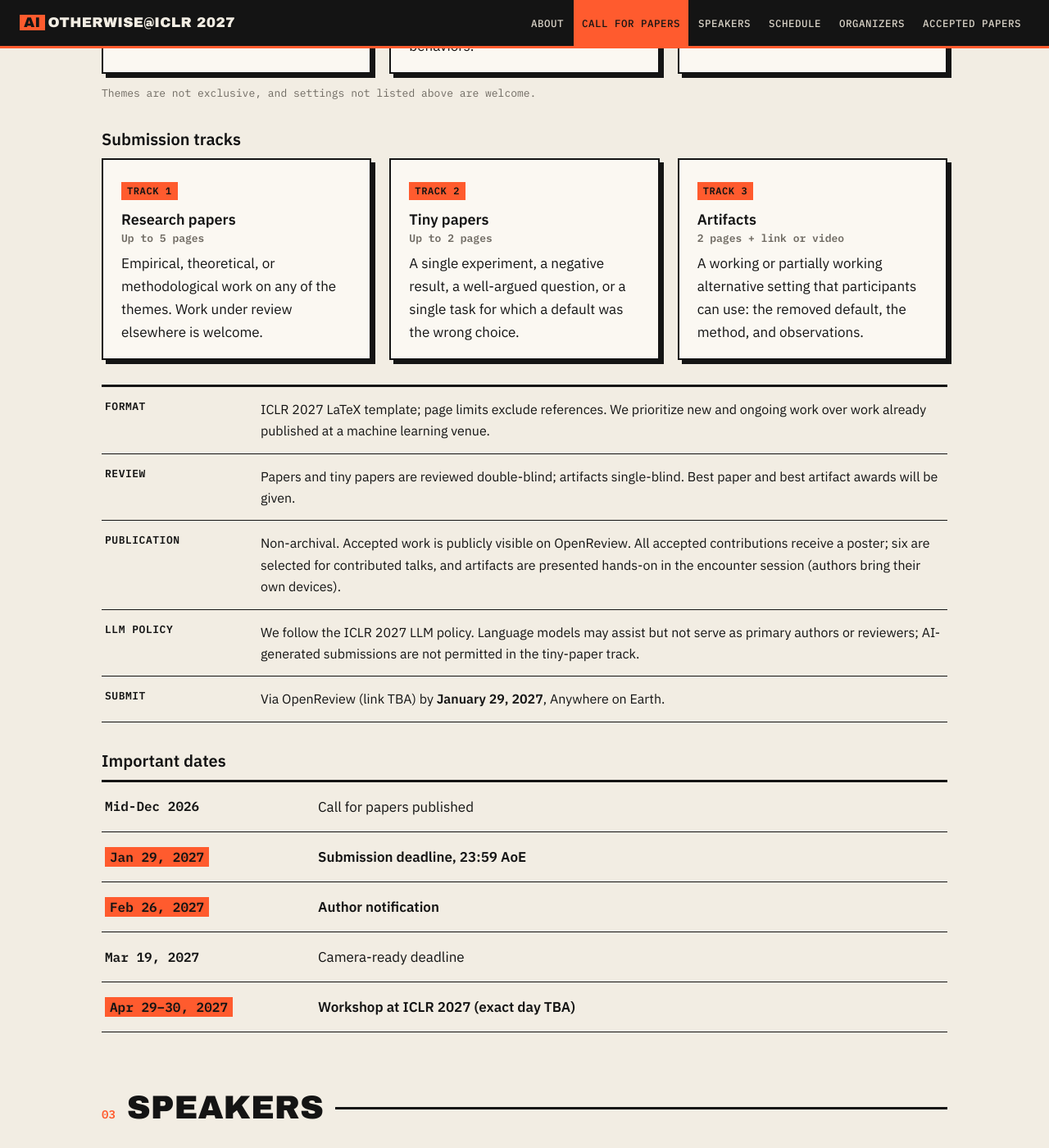
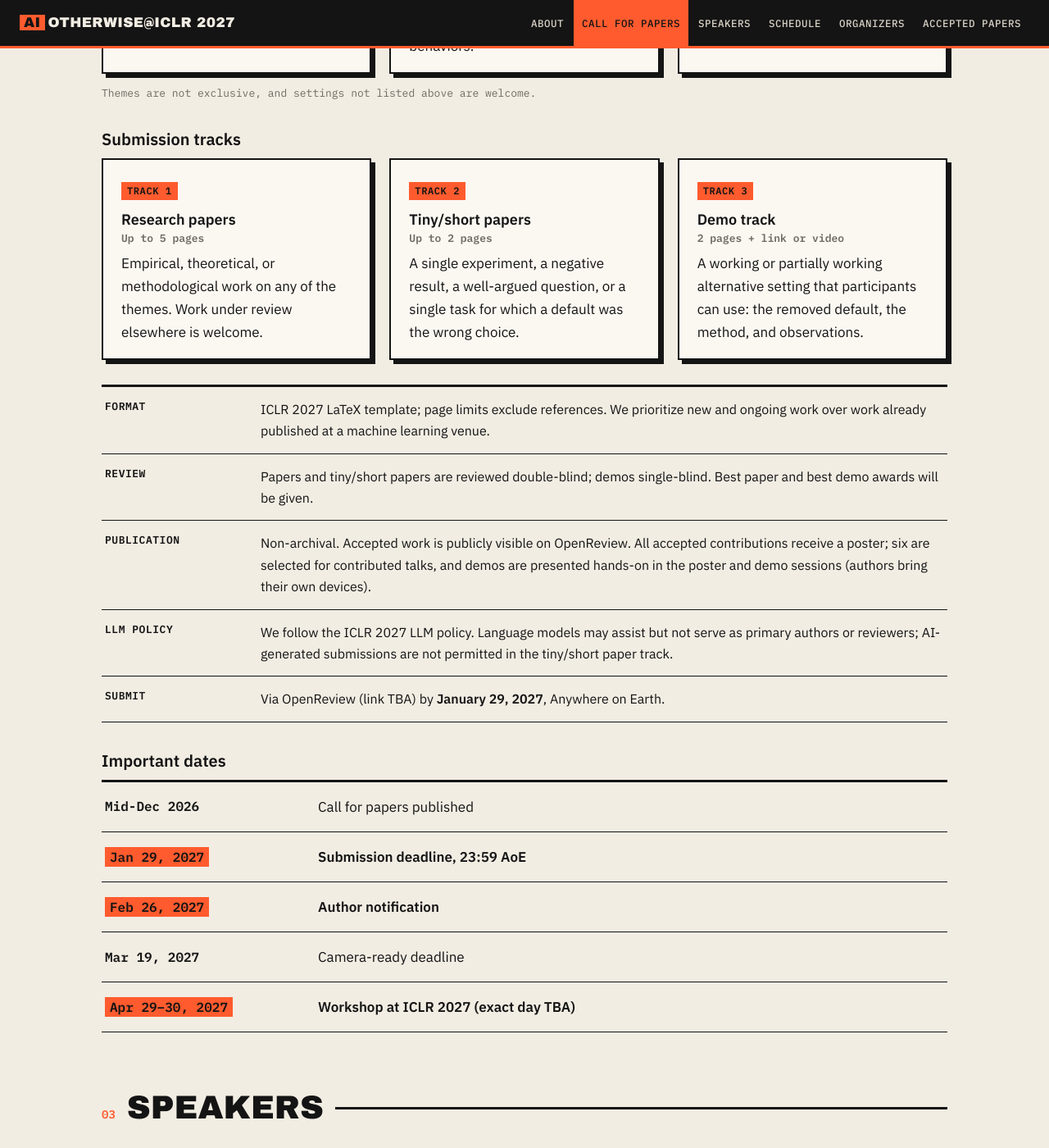
Before and after one commit to siyaqi/siyaqi.github.io, a Jekyll site: the page built from workshop_ai_otherwise/index.html, in a window 1280 px wide and 1400 px high, scrolled down 2939 px. Shown: the whole window at 82% size. Built offline with Jekyll 4.4.1, drawn with Linux system fonts in a browser that asks for light colours; some of the changed text lies outside the part shown.

Commit message:
Workshop page: add Hyokun Yun and nine invited speakers with photos; rename tracks to tiny/short and demo
Co-Authored-By: Claude Opus 5.5 (1M context) <noreply@anthropic.com>

```diff
--- a/workshop_ai_otherwise/index.html
+++ b/workshop_ai_otherwise/index.html
@@ -256,8 +256,10 @@ sitemap: false
   .person .area { display: inline-block; font: 600 11.5px/1.2 var(--mono); background: var(--orange); padding: 5px 7px; }
   .speaker-card { padding: 12px 10px 14px; }
   .speaker-card .ph { width: 80px; font-size: 26px; margin-bottom: 10px; }
-  .speaker-card h4 { font-size: 15px; margin: 0; }
-  @media (max-width: 860px) { .people { grid-template-columns: repeat(2, minmax(0, 1fr)); gap: 16px; } }
+  .speaker-card h4 { font-size: 15px; margin: 0 0 4px; }
+  .speaker-card .aff { font-size: 11.5px; margin-bottom: 0; }
+  .speakers-grid { grid-template-columns: repeat(5, minmax(0, 1fr)); gap: 16px; }
+  @media (max-width: 860px) { .people, .speakers-grid { grid-template-columns: repeat(2, minmax(0, 1fr)); gap: 16px; } }
 
   /* placeholder */
   .placeholder {
@@ -440,15 +442,15 @@ sitemap: false
     <h3 id="submission">Submission tracks</h3>
     <div class="grid-3 tracks">
       <div class="card fmt"><span class="tag">Track 1</span><h4>Research papers</h4><span class="pages">Up to 5 pages</span><p>Empirical, theoretical, or methodological work on any of the themes. Work under review elsewhere is welcome.</p></div>
-      <div class="card fmt"><span class="tag">Track 2</span><h4>Tiny papers</h4><span class="pages">Up to 2 pages</span><p>A single experiment, a negative result, a well-argued question, or a single task for which a default was the wrong choice.</p></div>
-      <div class="card fmt"><span class="tag">Track 3</span><h4>Artifacts</h4><span class="pages">2 pages + link or video</span><p>A working or partially working alternative setting that participants can use: the removed default, the method, and observations.</p></div>
+      <div class="card fmt"><span class="tag">Track 2</span><h4>Tiny/short papers</h4><span class="pages">Up to 2 pages</span><p>A single experiment, a negative result, a well-argued question, or a single task for which a default was the wrong choice.</p></div>
+      <div class="card fmt"><span class="tag">Track 3</span><h4>Demo track</h4><span class="pages">2 pages + link or video</span><p>A working or partially working alternative setting that participants can use: the removed default, the method, and observations.</p></div>
     </div>
 
     <dl class="details" style="margin-top:30px">
       <div><dt>Format</dt><dd>ICLR 2027 LaTeX template; page limits exclude references. We prioritize new and ongoing work over work already published at a machine learning venue.</dd></div>
-      <div><dt>Review</dt><dd>Papers and tiny papers are reviewed double-blind; artifacts single-blind. Best paper and best artifact awards will be given.</dd></div>
-      <div><dt>Publication</dt><dd>Non-archival. Accepted work is publicly visible on OpenReview. All accepted contributions receive a poster; six are selected for contributed talks, and artifacts are presented hands-on in the encounter session (authors bring their own devices).</dd></div>
-      <div><dt>LLM policy</dt><dd>We follow the ICLR 2027 LLM policy. Language models may assist but not serve as primary authors or reviewers; AI-generated submissions are not permitted in the tiny-paper track.</dd></div>
+      <div><dt>Review</dt><dd>Papers and tiny/short papers are reviewed double-blind; demos single-blind. Best paper and best demo awards will be given.</dd></div>
+      <div><dt>Publication</dt><dd>Non-archival. Accepted work is publicly visible on OpenReview. All accepted contributions receive a poster; six are selected for contributed talks, and demos are presented hands-on in the poster and demo sessions (authors bring their own devices).</dd></div>
+      <div><dt>LLM policy</dt><dd>We follow the ICLR 2027 LLM policy. Language models may assist but not serve as primary authors or reviewers; AI-generated submissions are not permitted in the tiny/short paper track.</dd></div>
       <div><dt>Submit</dt><dd>Via OpenReview (link TBA) by <strong>January 29, 2027</strong>, Anywhere on Earth.</dd></div>
     </dl>
 
@@ -467,16 +469,17 @@ sitemap: false
 <section class="block" id="speakers">
   <div class="wrap">
     <div class="sec-head"><span class="sec-num">03</span><h2>Speakers</h2></div>
-    <p>Invited talks and panels in two sessions: a model-centric morning and a use-centric afternoon. Speakers will be announced soon.</p>
-    <div class="people">
-      <div class="person speaker-card"><div class="ph" aria-hidden="true">?</div><h4>To be announced</h4></div>
-      <div class="person speaker-card"><div class="ph" aria-hidden="true">?</div><h4>To be announced</h4></div>
-      <div class="person speaker-card"><div class="ph" aria-hidden="true">?</div><h4>To be announced</h4></div>
-      <div class="person speaker-card"><div class="ph" aria-hidden="true">?</div><h4>To be announced</h4></div>
-      <div class="person speaker-card"><div class="ph" aria-hidden="true">?</div><h4>To be announced</h4></div>
-      <div class="person speaker-card"><div class="ph" aria-hidden="true">?</div><h4>To be announced</h4></div>
-      <div class="person speaker-card"><div class="ph" aria-hidden="true">?</div><h4>To be announced</h4></div>
-      <div class="person speaker-card"><div class="ph" aria-hidden="true">?</div><h4>To be announced</h4></div>
+    <p>Invited talks and panels in two sessions: a model-centric morning and a use-centric afternoon. All nine invited speakers have confirmed.</p>
+    <div class="people speakers-grid">
+      <div class="person speaker-card"><img class="ph" src="juho.jpg" alt="Photo of Juho Kim" width="240" height="240" loading="lazy"><h4><a href="https://juhokim.com/">Juho Kim</a></h4><div class="aff">KAIST</div></div>
+      <div class="person speaker-card"><img class="ph" src="stephanie.jpg" alt="Photo of Stephanie Milani" width="240" height="240" loading="lazy"><h4><a href="https://stephmilani.github.io">Stephanie Milani</a></h4><div class="aff">Microsoft Research</div></div>
+      <div class="person speaker-card"><img class="ph" src="tianmin.jpg" alt="Photo of Tianmin Shu" width="240" height="240" loading="lazy"><h4><a href="https://www.tshu.io/">Tianmin Shu</a></h4><div class="aff">Johns Hopkins University</div></div>
+      <div class="person speaker-card"><img class="ph" src="qingyu.jpg" alt="Photo of Qingyu Yin" width="240" height="240" loading="lazy"><h4><a href="https://qingyu-yin.github.io/">Qingyu Yin</a></h4><div class="aff">Meta</div></div>
+      <div class="person speaker-card"><img class="ph" src="sara.jpg" alt="Photo of Sara Hooker" width="240" height="240" loading="lazy"><h4><a href="https://www.sarahooker.me/">Sara Hooker</a></h4><div class="aff">Adaption Labs</div></div>
+      <div class="person speaker-card"><img class="ph" src="sherry.jpg" alt="Photo of Sherry Tongshuang Wu" width="240" height="240" loading="lazy"><h4><a href="https://www.cs.cmu.edu/~sherryw/">Sherry Tongshuang Wu</a></h4><div class="aff">Carnegie Mellon University</div></div>
+      <div class="person speaker-card"><img class="ph" src="kaitlyn.jpg" alt="Photo of Kaitlyn Zhou" width="240" height="240" loading="lazy"><h4><a href="https://katezhou.github.io/">Kaitlyn Zhou</a></h4><div class="aff">Cornell University</div></div>
+      <div class="person speaker-card"><img class="ph" src="tal.jpg" alt="Photo of Tal August" width="240" height="240" loading="lazy"><h4><a href="https://talaugust.github.io/">Tal August</a></h4><div class="aff">UIUC</div></div>
+      <div class="person speaker-card"><img class="ph" src="kawin.jpg" alt="Photo of Kawin Ethayarajh" width="240" height="240" loading="lazy"><h4><a href="https://kawine.github.io/">Kawin Ethayarajh</a></h4><div class="aff">University of Chicago</div></div>
     </div>
   </div>
 </section>
@@ -557,8 +560,10 @@ sitemap: false
         <span class="area">XAI</span>
       </div>
       <div class="person">
-        <div class="ph" aria-hidden="true">?</div>
-        <h4>To be announced</h4>
+        <img class="ph" src="hyokun.jpg" alt="Photo of Hyokun Yun" width="240" height="240" loading="lazy">
+        <h4><a href="https://bikestra.github.io/">Hyokun Yun</a></h4>
+        <div class="aff">Meta</div>
+        <span class="area">LLM post-training</span>
       </div>
       <div class="person">
         <div class="ph" aria-hidden="true">?</div>
@@ -578,7 +583,7 @@ sitemap: false
     <div class="sec-head"><span class="sec-num">06</span><h2>Accepted Papers</h2></div>
     <div class="placeholder">
       <div class="big">Coming soon</div>
-      <p class="mono muted" style="margin:0">Accepted papers and artifacts will be listed here after notifications go out on February 26, 2027. Titles of accepted talks will be posted before the conference.</p>
+      <p class="mono muted" style="margin:0">Accepted papers and demos will be listed here after notifications go out on February 26, 2027. Titles of accepted talks will be posted before the conference.</p>
     </div>
   </div>
 </section>
```
Also changed, not shown: workshop_ai_otherwise/hyokun.jpg (added), workshop_ai_otherwise/juho.jpg (added), workshop_ai_otherwise/kaitlyn.jpg (added), workshop_ai_otherwise/kawin.jpg (added), workshop_ai_otherwise/qingyu.jpg (added), workshop_ai_otherwise/sara.jpg (added), workshop_ai_otherwise/sherry.jpg (added), workshop_ai_otherwise/stephanie.jpg (added), workshop_ai_otherwise/tal.jpg (added), workshop_ai_otherwise/tianmin.jpg (added).
